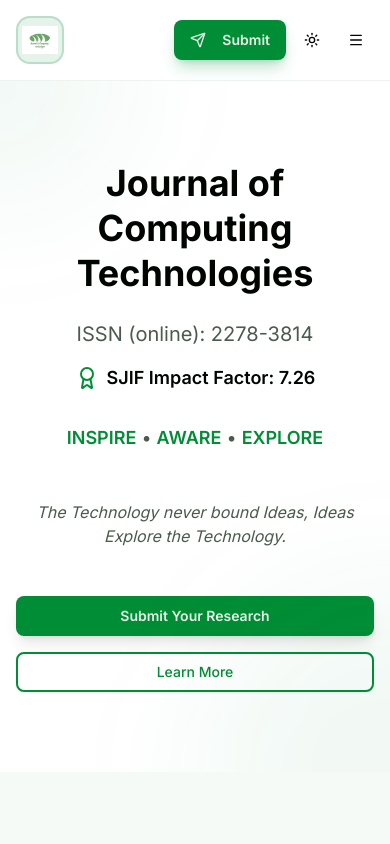
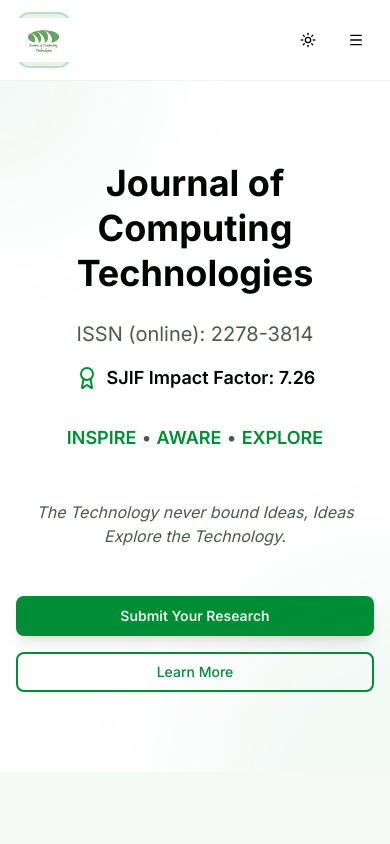
Before and after one commit to AryanKumarOfficial/jct, a Next.js app: page / in a window 390 px wide. Shown: the top 844 px of the page. Built offline with nearby package versions, Linux system fonts and the light colour scheme.

Commit message:
updates the Header

```diff
--- a/package.json
+++ b/package.json
@@ -42,7 +42,8 @@
     "react": "19.1.0",
     "react-dom": "19.1.0",
     "sonner": "^2.0.7",
-    "tailwind-merge": "^3.4.0"
+    "tailwind-merge": "^3.4.0",
+    "tailwindcss-animate": "^1.0.7"
   },
   "devDependencies": {
     "@biomejs/biome": "2.2.0",
--- a/src/app/page.tsx
+++ b/src/app/page.tsx
@@ -2,7 +2,7 @@
 import { motion } from "motion/react";
 import { Button } from "@/components/ui/button";
 import { Card } from "@/components/ui/card";
-import Link  from "next/link";
+import Link from "next/link";
 import { BookOpen, Award, Users, TrendingUp } from "lucide-react";
 
 const Index = () => {
--- a/src/components/shared/Header.tsx
+++ b/src/components/shared/Header.tsx
@@ -1,10 +1,8 @@
 "use client";
 import {useState} from "react";
 import Link from "next/link";
-import Image from "next/image"; // Make sure this is imported
 import {motion, AnimatePresence} from "motion/react";
-import {useTheme} from "next-themes"; // Make sure this is imported
-
+import {useTheme} from "next-themes";
 import {Button} from "@/components/ui/button";
 import {Sheet, SheetContent, SheetTrigger} from "@/components/ui/sheet";
 import {
@@ -13,21 +11,13 @@ import {
     DropdownMenuItem,
     DropdownMenuTrigger,
 } from "@/components/ui/dropdown-menu";
-import {
-    Menu,
-    ChevronDown,
-    FileText,
-    BookOpen,
-    Users,
-    Mail,
-    Send,
-    Sun,
-    Moon,
-} from "lucide-react";
+import {Menu, ChevronDown, FileText, BookOpen, Users, Mail, Send, Sun, Moon} from "lucide-react";
+import jctLogo from "@/../public/images/logo.png";
+import Image from "next/image";
 
 const Header = () => {
     const [isOpen, setIsOpen] = useState(false);
-    const {resolvedTheme,setTheme} = useTheme(); // Get the current theme to apply class conditionally
+    const {theme, setTheme} = useTheme();
 
     const navLinks = [
         {href: "/about", label: "About JCT", icon: BookOpen},
@@ -40,9 +30,6 @@ const Header = () => {
         {href: "/journals/jct", label: "Journal of Computing Technologies (JCT)"},
         {href: "/journals/jert", label: "Journal of Education & Research (JERT)"},
     ];
-
-    // Helper function to determine if dark mode filter should be applied
-    const isDarkModeActive = resolvedTheme === 'dark' || (resolvedTheme === 'system' && typeof window !== 'undefined' && window.matchMedia('(prefers-color-scheme: dark)').matches);
 
     return (
         <motion.header
@@ -61,14 +48,14 @@ const Header = () => {
                             className="relative"
                         >
                             <div
-                                className="h-12 w-12 rounded-xl bg-primary/10 flex items-center justify-center border-2 border-primary/20 group-hover:border-primary/40 transition-colors p-1">
+                                className="h-14 w-14 rounded-xl bg-primary/10 flex items-center justify-center border-2 border-primary/20 group-hover:border-primary/40 transition-colors p-2">
                                 <Image
-                                    src="/images/logo.png"
-                                    alt="JCT Journals Logo"
-                                    width={48}
-                                    height={48}
-                                    className={`object-contain ${isDarkModeActive ? 'dark-logo-filter' : ''}`} // Apply filter conditionally
-                                    priority // Load logo early
+                                    src={jctLogo}
+                                    alt="JCT Logo"
+                                    className="object-contain"
+                                    fill
+                                    sizes="100vw"
+                                    priority
                                 />
                             </div>
                         </motion.div>
@@ -82,7 +69,7 @@ const Header = () => {
                         </div>
                     </Link>
 
-                    {/* Desktop Navigation (omitted for brevity, assume it's the same) */}
+                    {/* Desktop Navigation */}
                     <nav className="hidden lg:flex items-center gap-1">
                         <NavLink href="/about" label="About"/>
                         <NavLink href="/author-guidelines" label="Author Guidelines"/>
@@ -120,11 +107,12 @@ const Header = () => {
                         <NavLink href="/contact" label="Contact"/>
                     </nav>
 
-                    {/* CTA, Theme Toggle, and Mobile Menu */}
-                    <div className="flex items-center gap-2">
+                    {/* CTA, Theme Toggle and Mobile Menu */}
+                    <div className="flex items-center gap-3">
                         <motion.div
                             whileHover={{scale: 1.05}}
                             whileTap={{scale: 0.95}}
+                            className="hidden sm:block"
                         >
                             <Link href="/submit">
                                 <Button
@@ -132,12 +120,12 @@ const Header = () => {
                                     className="bg-primary hover:bg-primary-hover text-primary-foreground font-semibold shadow-lg shadow-primary/25 hover:shadow-xl hover:shadow-primary/30 transition-all duration-300"
                                 >
                                     <Send className="mr-2 h-4 w-4"/>
-                                    <span className="hidden sm:inline">Submit Manuscript</span>
-                                    <span className="sm:hidden">Submit</span>
+                                    Submit Manuscript
                                 </Button>
                             </Link>
                         </motion.div>
 
+                        {/* Theme Toggle */}
                         <DropdownMenu>
                             <DropdownMenuTrigger asChild>
                                 <Button
@@ -157,12 +145,15 @@ const Header = () => {
                                 className="bg-popover/95 backdrop-blur-xl border-border/50"
                             >
                                 <DropdownMenuItem onClick={() => setTheme("light")}>
+                                    <Sun className="mr-2 h-4 w-4"/>
                                     Light
                                 </DropdownMenuItem>
                                 <DropdownMenuItem onClick={() => setTheme("dark")}>
+                                    <Moon className="mr-2 h-4 w-4"/>
                                     Dark
                                 </DropdownMenuItem>
                                 <DropdownMenuItem onClick={() => setTheme("system")}>
+                                    <span className="mr-2 h-4 w-4">💻</span>
                                     System
                                 </DropdownMenuItem>
                             </DropdownMenuContent>
@@ -171,29 +162,32 @@ const Header = () => {
                         {/* Mobile Menu */}
                         <Sheet open={isOpen} onOpenChange={setIsOpen}>
                             <SheetTrigger asChild className="lg:hidden">
-                                <Button
-                                    variant="ghost"
-                                    size="icon"
-                                    className="hover:bg-primary-light/30"
-                                >
+                                <Button variant="ghost" size="icon" className="hover:bg-primary-light/30">
                                     <Menu className="h-6 w-6"/>
                                     <span className="sr-only">Toggle menu</span>
                                 </Button>
                             </SheetTrigger>
-                            <SheetContent
-                                side="right"
-                                className="w-[300px] sm:w-[400px] bg-background/95 backdrop-blur-xl"
+                            <SheetContent side="right"
+                                          className="w-[300px] sm:w-[400px] bg-background/95 backdrop-blur-xl">
+                                <AnimatePresence>
+                                    {isOpen && (
+                                        <motion.nav
+                                            initial={{opacity: 0, x: 20}}
+                                            animate={{opacity: 1, x: 0}}
+                                            exit={{opacity: 0, x: 20}}
+                                            transition={{duration: 0.2}}
+                                            className="flex flex-col gap-4 mt-8"
                                         >
-                                <nav className="flex flex-col gap-4 mt-8">
                                             <Link href="/" className="mb-4 flex items-center gap-3">
                                                 <div
-                                            className="h-10 w-10 rounded-lg bg-primary/10 flex items-center justify-center border-2 border-primary/20 p-1">
+                                                    className="h-12 w-12 rounded-lg bg-primary/10 flex items-center justify-center border-2 border-primary/20 p-2">
                                                     <Image
-                                                src="/images/logo.png"
-                                                alt="JCT Journals Logo"
-                                                width={40}
-                                                height={40}
-                                                className={`object-contain ${isDarkModeActive ? 'dark-logo-filter' : ''}`} // Apply filter conditionally
+                                                        src={jctLogo}
+                                                        alt="JCT Logo"
+                                                        className="object-contain"
+                                                        fill
+                                                        sizes="100vw"
+                                                        priority
                                                     />
                                                 </div>
                                                 <div className="flex flex-col">
@@ -206,9 +200,14 @@ const Header = () => {
                                                 </div>
                                             </Link>
 
-                                    {navLinks.map((link) => (
+                                            {navLinks.map((link, index) => (
+                                                <motion.div
+                                                    key={link.href}
+                                                    initial={{opacity: 0, x: -20}}
+                                                    animate={{opacity: 1, x: 0}}
+                                                    transition={{delay: index * 0.1}}
+                                                >
                                                     <Link
-                                            key={link.href}
                                                         href={link.href}
                                                         className="flex items-center gap-3 px-4 py-3 rounded-lg text-base font-medium text-foreground hover:bg-primary-light/20 hover:text-primary transition-all duration-200"
                                                         onClick={() => setIsOpen(false)}
@@ -216,15 +215,21 @@ const Header = () => {
                                                         <link.icon className="h-5 w-5"/>
                                                         {link.label}
                                                     </Link>
+                                                </motion.div>
                                             ))}
 
                                             <div className="border-t border-border/50 pt-4 mt-2">
                                                 <p className="text-xs font-semibold text-muted-foreground px-4 mb-2">
                                                     OUR JOURNALS
                                                 </p>
-                                        {journalLinks.map((link) => (
+                                                {journalLinks.map((link, index) => (
+                                                    <motion.div
+                                                        key={link.href}
+                                                        initial={{opacity: 0, x: -20}}
+                                                        animate={{opacity: 1, x: 0}}
+                                                        transition={{delay: (navLinks.length + index) * 0.1}}
+                                                    >
                                                         <Link
-                                                key={link.href}
                                                             href={link.href}
                                                             className="flex items-center gap-3 px-4 py-3 rounded-lg text-sm text-foreground hover:bg-primary-light/20 hover:text-primary transition-all duration-200"
                                                             onClick={() => setIsOpen(false)}
@@ -232,6 +237,7 @@ const Header = () => {
                                                             <BookOpen className="h-4 w-4"/>
                                                             {link.label}
                                                         </Link>
+                                                    </motion.div>
                                                 ))}
                                             </div>
 
@@ -245,7 +251,9 @@ const Header = () => {
                                                     Submit Manuscript
                                                 </Button>
                                             </Link>
-                                </nav>
+                                        </motion.nav>
+                                    )}
+                                </AnimatePresence>
                             </SheetContent>
                         </Sheet>
                     </div>
```
Also changed, not shown: 1 other file (tests, documents, lock files or other folders). Lines whose indentation alone changed are shown as unchanged.
